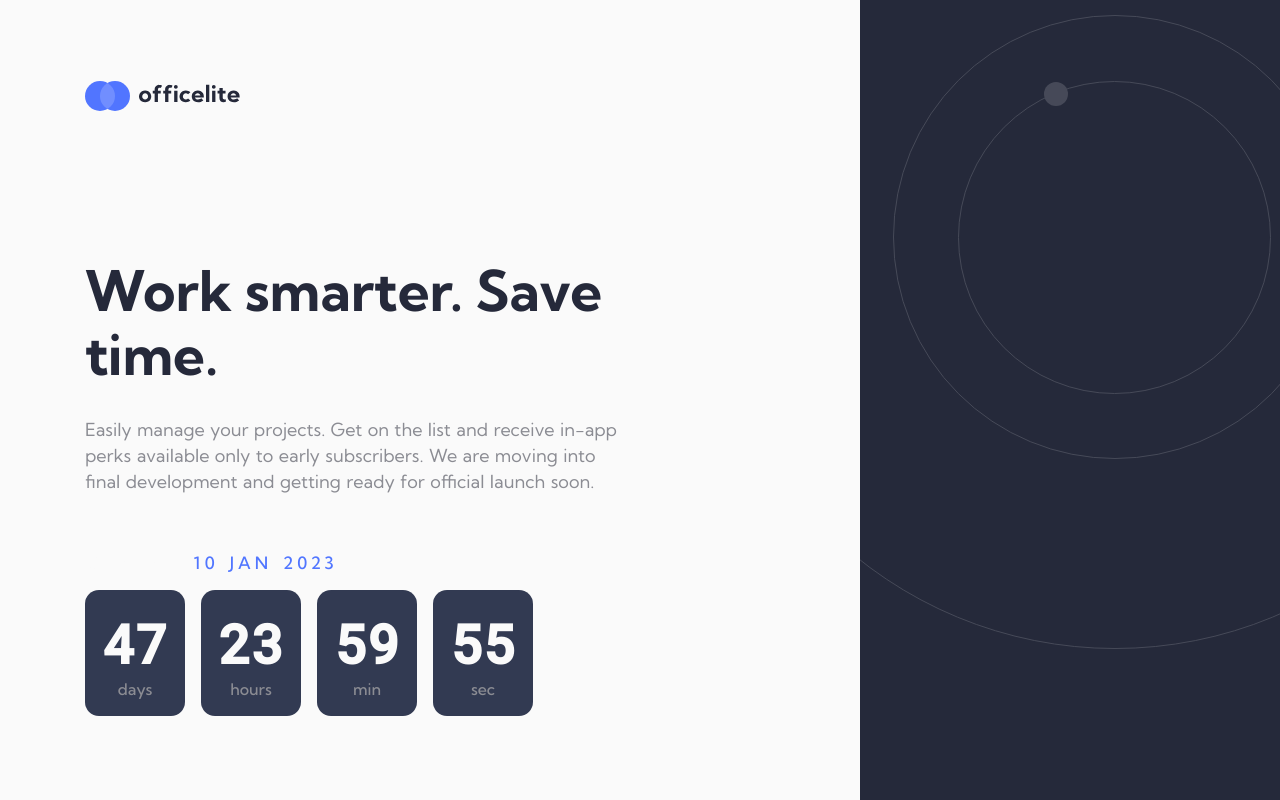
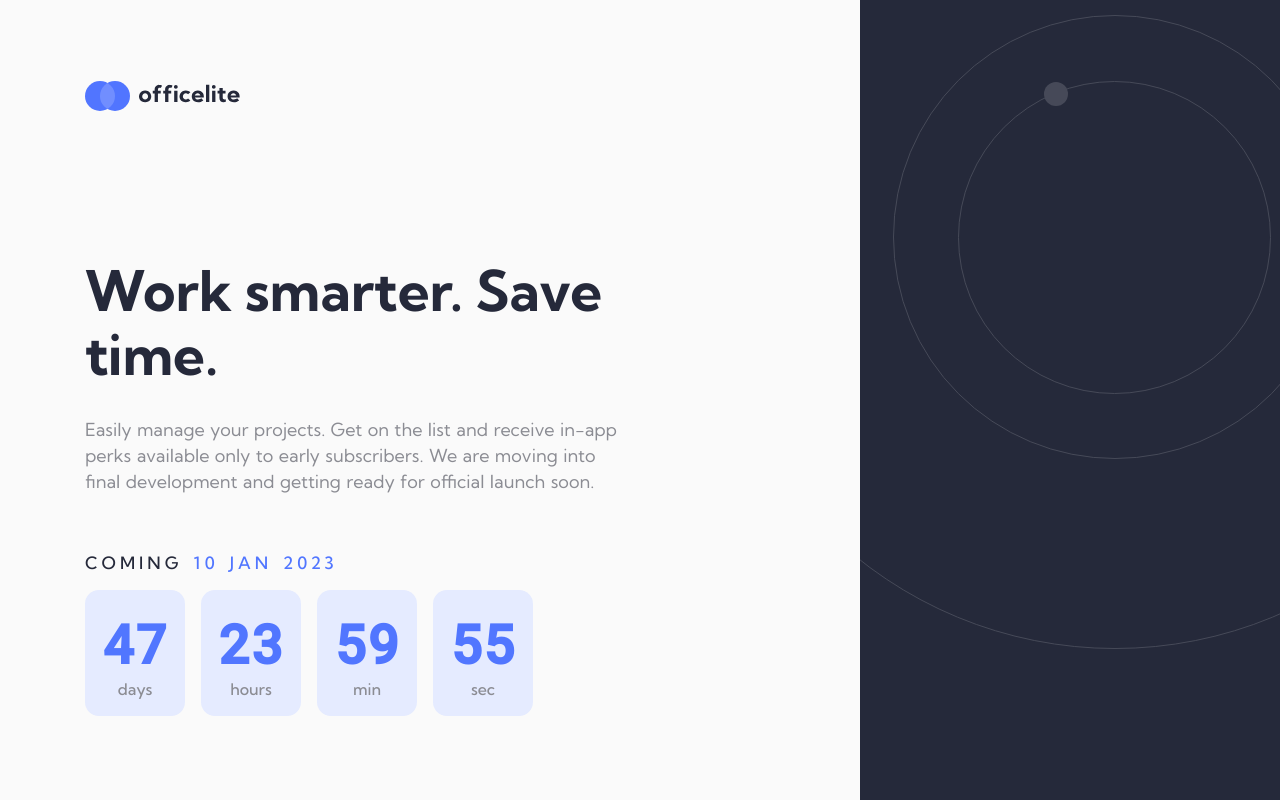
Before and after one commit to jarekTerejko/Officelite-coming-soon-site, a Next.js app: page /signup in a window 1280 px wide. Shown: the top 800 px of the page. Built offline with nearby package versions, Linux system fonts and the light colour scheme.

Commit message:
add className with ternary operator

```diff
--- a/components/Counter/Counter.js
+++ b/components/Counter/Counter.js
@@ -1,4 +1,5 @@
 import React from "react";
+import { useRouter } from "next/router";
 import {
   CounterBox,
   CounterBoxesWrapper,
@@ -10,32 +11,59 @@ import {
 } from "./CounterElements";
 
 const Counter = ({ days, hours, minutes, seconds, timeStr }) => {
-
   const leadingZero = (x) => {
     return x < 10 ? `0${x}` : x;
   };
 
+  const router = useRouter();
+
   return (
     <>
       <CounterWrapper>
-        <CounterHeading>
+        <CounterHeading
+          className={router.pathname === "/" ? "" : "counter-signup"}
+        >
           coming <CounterHeadingTimeStr>{timeStr}</CounterHeadingTimeStr>
         </CounterHeading>
         <CounterBoxesWrapper>
-          <CounterBox>
-            <CounterDigit>{leadingZero(days)}</CounterDigit>
+          <CounterBox
+            className={router.pathname === "/" ? "" : "counter-signup"}
+          >
+            <CounterDigit
+              className={router.pathname === "/" ? "" : "counter-signup"}
+            >
+              {leadingZero(days)}
+            </CounterDigit>
             <CounterSpan>days</CounterSpan>
           </CounterBox>
-          <CounterBox>
-            <CounterDigit>{leadingZero(hours)}</CounterDigit>
+          <CounterBox
+            className={router.pathname === "/" ? "" : "counter-signup"}
+          >
+            <CounterDigit
+              className={router.pathname === "/" ? "" : "counter-signup"}
+            >
+              {leadingZero(hours)}
+            </CounterDigit>
             <CounterSpan>hours</CounterSpan>
           </CounterBox>
-          <CounterBox>
-            <CounterDigit>{leadingZero(minutes)}</CounterDigit>
+          <CounterBox
+            className={router.pathname === "/" ? "" : "counter-signup"}
+          >
+            <CounterDigit
+              className={router.pathname === "/" ? "" : "counter-signup"}
+            >
+              {leadingZero(minutes)}
+            </CounterDigit>
             <CounterSpan>min</CounterSpan>
           </CounterBox>
-          <CounterBox>
-            <CounterDigit>{leadingZero(seconds)}</CounterDigit>
+          <CounterBox
+            className={router.pathname === "/" ? "" : "counter-signup"}
+          >
+            <CounterDigit
+              className={router.pathname === "/" ? "" : "counter-signup"}
+            >
+              {leadingZero(seconds)}
+            </CounterDigit>
             <CounterSpan>sec</CounterSpan>
           </CounterBox>
         </CounterBoxesWrapper>
--- a/components/Counter/CounterElements.js
+++ b/components/Counter/CounterElements.js
@@ -13,6 +13,10 @@ export const CounterHeading = styled.h2`
   letter-spacing: 4px;
   font-weight: 500;
   word-spacing: 3px;
+
+  &.counter-signup {
+    color: var(--color-dark);
+  }
 `;
 
 export const CounterHeadingTimeStr = styled.span`
@@ -53,6 +57,10 @@ export const CounterBox = styled.div`
   border-radius: 14px;
   min-width: 100px;
 
+  &.counter-signup {
+    background: var(--color-light-grey-2);
+  }
+
   &:last-of-type {
     margin-right: 0;
   }
@@ -76,6 +84,10 @@ export const CounterDigit = styled.h3`
   color: var(--color-dark-white);
   font-family: "Roboto Mono", monospace;
 
+  &.counter-signup {
+    color: var(--color-blue);
+  }
+
   @media screen and (max-width: 560px) {
     font-size: 36px;
   }
```
